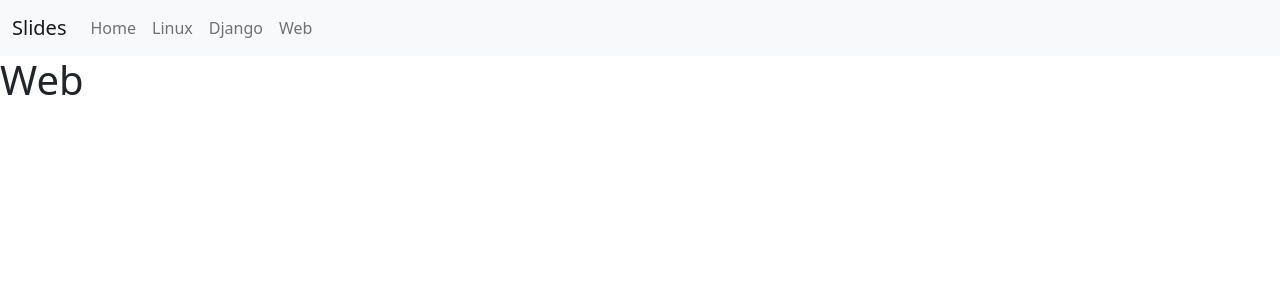
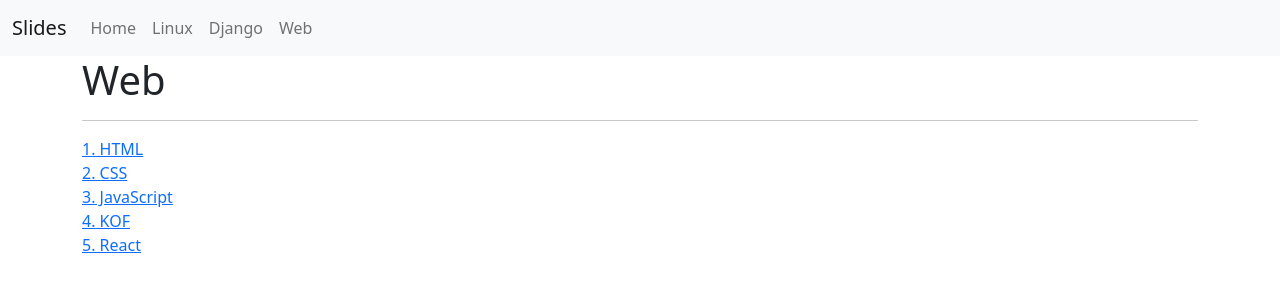
Before and after one commit to WXLyndon/react-route-app, a React (Create React App) app: page /web in a window 1280 px wide. Shown: the top 300 px of the page. Built offline with nearby package versions, Linux system fonts and the light colour scheme.

Commit message:
Create the WebContent component.

```diff
--- a/src/components/App.jsx
+++ b/src/components/App.jsx
@@ -5,6 +5,7 @@ import Home from "./Home";
 import Linux from "./Linux";
 import Django from "./Django";
 import Web from "./Web";
+import WebContent from "./WebContent";
 import NotFound from "./NotFound";
 
 class App extends Component {
@@ -13,14 +14,17 @@ class App extends Component {
     return (
       <React.Fragment>
         <Navbar />
+        <div className="container">
           <Routes>
             <Route path="/home" element={<Home />} />
             <Route path="/" element={<Home />} />
             <Route path="/linux" element={<Linux />} />
             <Route path="/django" element={<Django />} />
             <Route path="/web" element={<Web />} />
-          <Route path="*" element={<NotFound />} />
+            <Route path="/web/content" element={<WebContent />} />
+            {/* <Route path="*" element={<NotFound />} /> */}
           </Routes>
+        </div>
       </React.Fragment>
     );
   }
--- a/src/components/Web.jsx
+++ b/src/components/Web.jsx
@@ -1,9 +1,32 @@
 import React, { Component } from "react";
+import { Link } from "react-router-dom";
 
 class Web extends Component {
-  state = {};
+  state = {
+    webs: [
+      { id: 1, title: "HTML" },
+      { id: 2, title: "CSS" },
+      { id: 3, title: "JavaScript" },
+      { id: 4, title: "KOF" },
+      { id: 5, title: "React" },
+    ],
+  };
   render() {
-    return <h1>Web</h1>;
+    return (
+      <React.Fragment>
+        <h1>Web</h1>
+        <hr />
+        <div>
+          {this.state.webs.map((web) => (
+            <div key={web.id}>
+              <Link to={`/web/content?chapter=${web.id}`}>
+                {web.id + ". " + web.title}
+              </Link>
+            </div>
+          ))}
+        </div>
+      </React.Fragment>
+    );
   }
 }
 
--- /dev/null
+++ b/src/components/WebContent.jsx
@@ -0,0 +1,21 @@
+import React, { Component } from "react";
+import { useSearchParams, Link } from "react-router-dom";
+
+class WebContent extends Component {
+  state = {
+    searchParams: this.props.params[0],
+    setSearchParams: this.props.params[1],
+  };
+  render() {
+    return (
+      <React.Fragment>
+        <h1>Web - {this.state.searchParams.get("chapter")}</h1>
+        <div>Content</div>
+        <hr />
+        <Link to="/web">Return</Link>
+      </React.Fragment>
+    );
+  }
+}
+
+export default (props) => <WebContent {...props} params={useSearchParams()} />;
```
Lines whose indentation alone changed are shown as unchanged.
